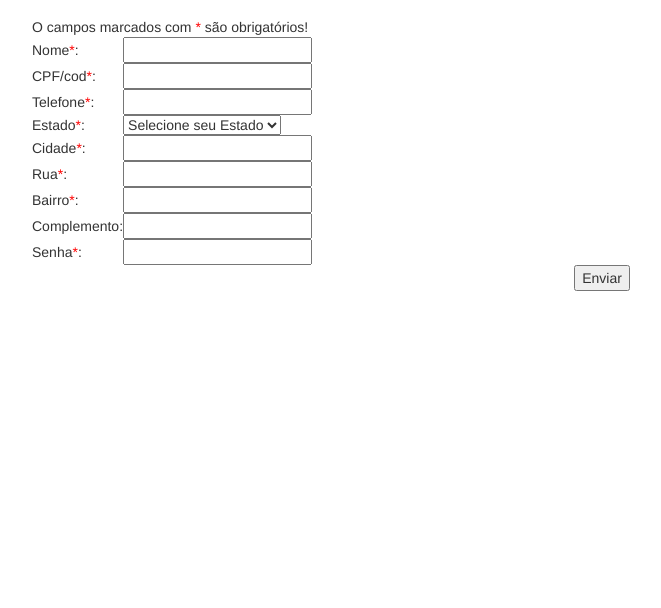
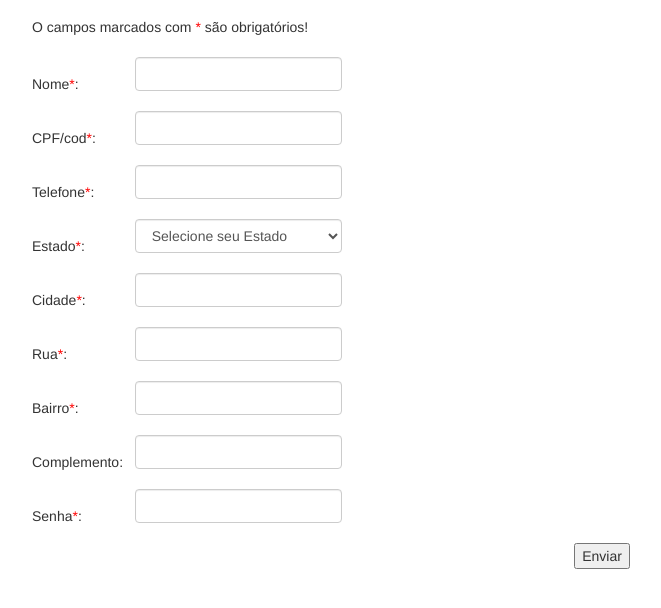
Before and after one commit to YgorCr/FifaTickets, a PHP site: page /views/comprador.view.php in a window 1280 px wide. Shown: the part 51-659 px from the top of the page, without its empty margins (38-699 px from the left). Run offline with PHP 8.4, Linux system fonts and the light colour scheme; some libraries are stand-ins or nearby versions.

Commit message:
sei lá.

```diff
--- a/views/comprador.view.php
+++ b/views/comprador.view.php
@@ -20,13 +20,24 @@
 
 <div>
 	<form>
-		O campos marcados com <span style="color:red">*</span> são obrigatórios!
+		O campos marcados com <span style="color:red">*</span> são obrigatórios!<br><br>
 		<table>
-			<tr><td>Nome<span style="color:red">*</span>: </td><td><input type="text" name="nome"></td></tr>
-			<tr><td>CPF/cod<span style="color:red">*</span>: </td><td><input type="text" name="cpf_cod"></td></tr>
-			<tr><td>Telefone<span style="color:red">*</span>: </td><td><input type="text" name="telefone"></td></tr>
-			<tr><td>Estado<span style="color:red">*</span>: </td><td>
-					<select>
+			<tr>
+				<td>Nome<span style="color:red">*</span>: </td>
+				<td><input type="text" name="nome" class="form-control"><br></td>
+			</tr>
+			<tr>
+				<td>CPF/cod<span style="color:red">*</span>: </td>
+				<td><input type="text" name="cpf_cod" class="form-control"><br></td>
+			</tr>
+			<tr>
+				<td>Telefone<span style="color:red">*</span>: </td>
+				<td><input type="text" name="telefone" class="form-control"><br></td>
+			</tr>
+			<tr>
+				<td>Estado<span style="color:red">*</span>: </td>
+				<td>
+					<select class="form-control">
 					  <option value="0">Selecione seu Estado</option>
 					  <option value="1">AC</option>
 					  <option value="2">AL</option>
@@ -55,12 +66,28 @@
 					  <option value="25">SP</option>
 					  <option value="26">SE</option>
 					  <option value="27">TO</option>
-					</select></td></tr>
-			<tr><td>Cidade<span style="color:red">*</span>: </td><td><input type="text" name="cidade"></td></tr>
-			<tr><td>Rua<span style="color:red">*</span>: </td><td><input type="text" name="rua"></td></tr>
-			<tr><td>Bairro<span style="color:red">*</span>: </td><td><input type="text" name="bairro"></td></tr>
-			<tr><td>Complemento: </td><td><input type="text" name="complemento"></td></tr>
-			<tr><td>Senha<span style="color:red">*</span>: </td><td><input type="password" name="senha"></td></tr>
+					</select><br></td>
+			</tr>
+			<tr>
+				<td>Cidade<span style="color:red">*</span>: </td>
+				<td><input type="text" name="cidade" class="form-control"><br></td>
+			</tr>
+			<tr>
+				<td>Rua<span style="color:red">*</span>: </td>
+				<td><input type="text" name="rua" class="form-control"><br></td>
+			</tr>
+			<tr>
+				<td>Bairro<span style="color:red">*</span>: </td>
+				<td><input type="text" name="bairro" class="form-control"><br></td>
+			</tr>
+			<tr>
+				<td>Complemento:&nbsp&nbsp&nbsp<wsbr></td>
+				<td><input type="text" name="complemento" class="form-control"><br></td>
+			</tr>
+			<tr>
+				<td>Senha<span style="color:red">*</span>: </td>
+				<td><input type="password" name="senha" class="form-control"><br></td>
+			</tr>
 		</table>
 		<center><input type="submit" value="Enviar"></center>
 	</form>
```
